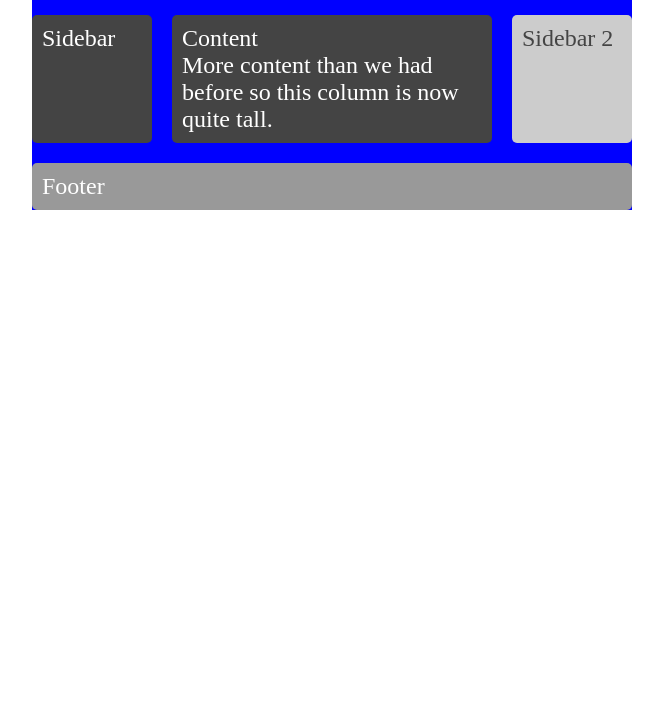
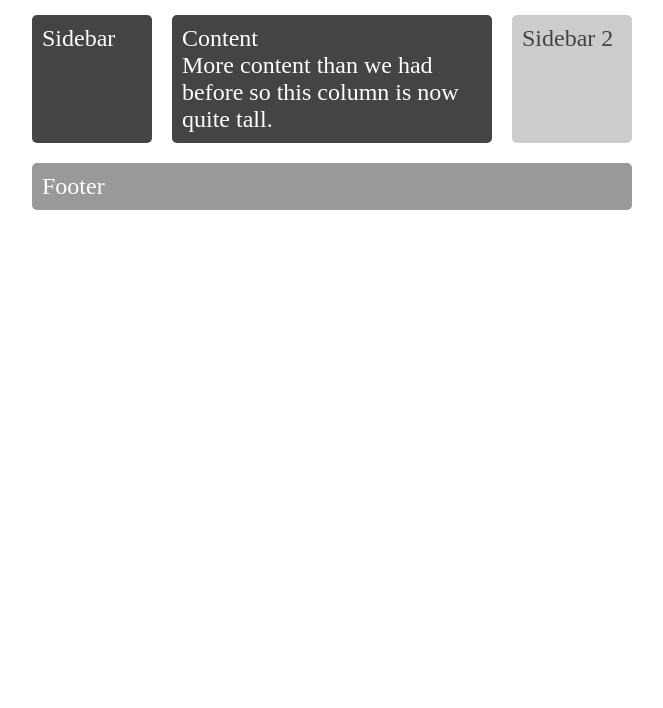
Before and after one commit to ZacharyJose/exercice-3, a plain HTML site: page index.html in a window 1280 px wide. Shown: the part 92-800 px from the top of the page, without its empty margins (8-671 px from the left). Drawn offline with Linux system fonts and the light colour scheme.

Commit message:
premier changement

```diff
--- a/css/style.css
+++ b/css/style.css
@@ -23,7 +23,7 @@ body {
     }
 
     .wrapper {
-        background-color: blue;
+        background-color: #fff;
         color: #444;
     }
 
```
